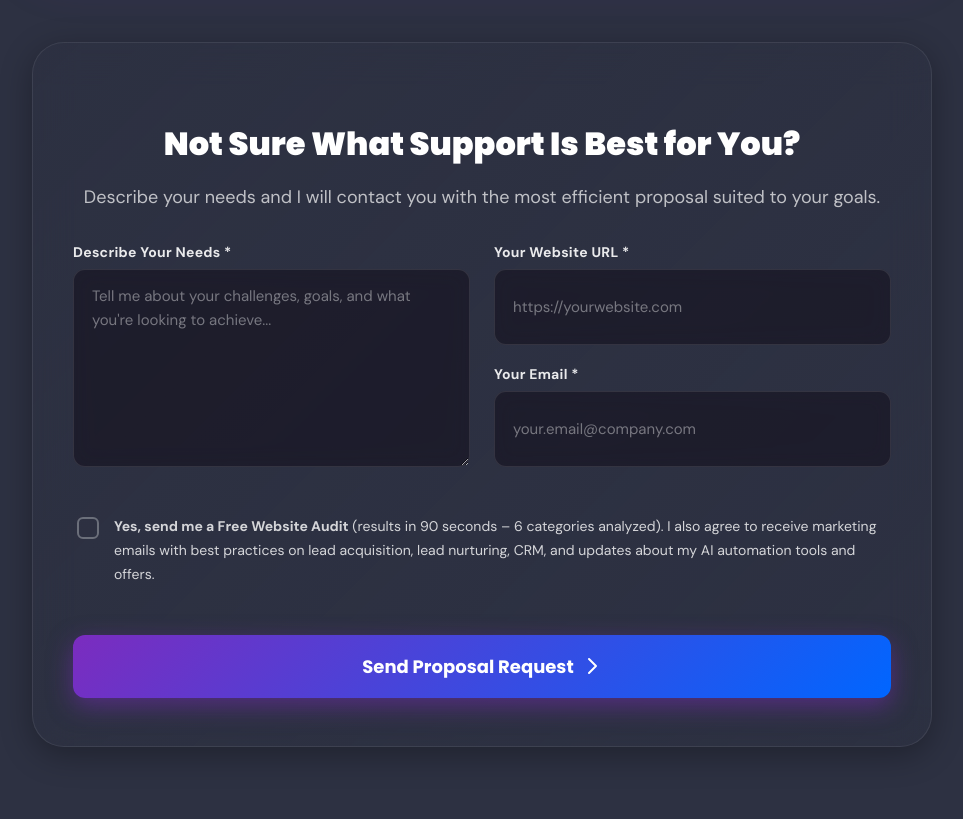
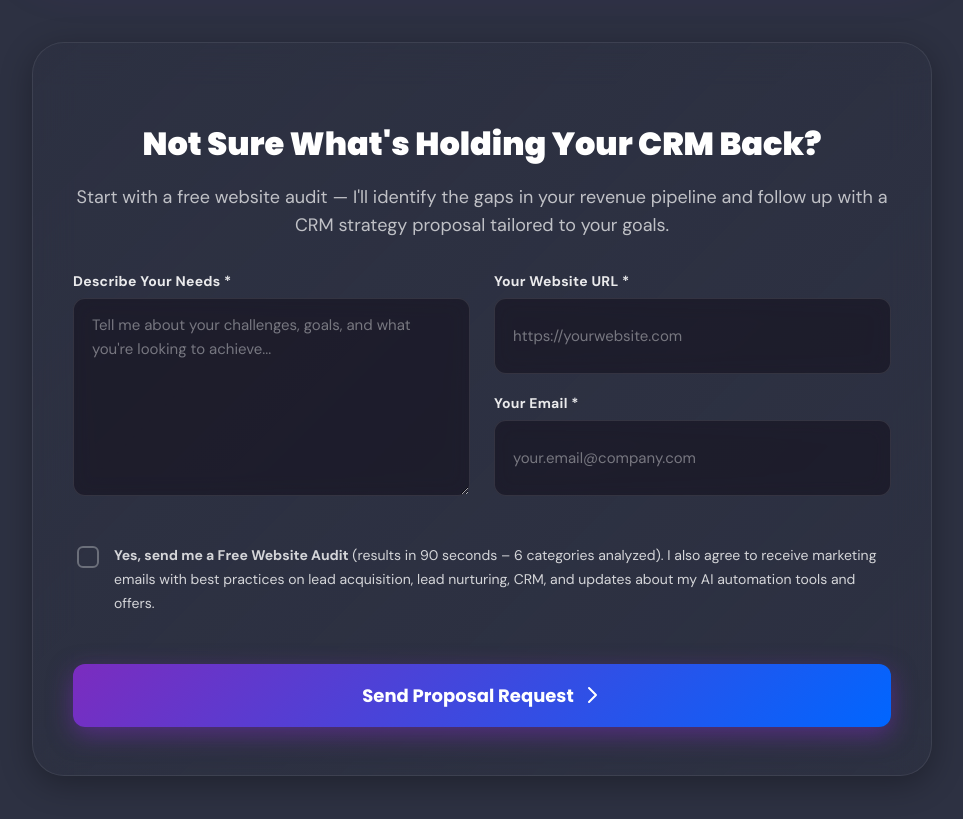
Before and after one commit to zurychhh/rafal-oleksiak-consulting, a Next.js app: page / in a window 1280 px wide. Shown: the part 5660-6479 px from the top of the page, without its empty margins (158-1121 px from the left). Built offline with nearby package versions, Linux system fonts and the light colour scheme; no server answers.

Commit message:
content: update proposal section to reference CRM and free audit

```diff
--- a/app/components/sections/Collaboration.tsx
+++ b/app/components/sections/Collaboration.tsx
@@ -232,9 +232,9 @@ export default function Collaboration({ onSuccess }: CollaborationProps) {
         {/* Custom Proposal Form */}
         <div className={styles.customProposalSection}>
           <div className={styles.proposalContainer}>
-            <h3 className={styles.proposalTitle}>Not Sure What Support Is Best for You?</h3>
+            <h3 className={styles.proposalTitle}>Not Sure What's Holding Your CRM Back?</h3>
             <p className={styles.proposalSubtitle}>
-              Describe your needs and I will contact you with the most efficient proposal suited to your goals.
+              Start with a free website audit — I'll identify the gaps in your revenue pipeline and follow up with a CRM strategy proposal tailored to your goals.
             </p>
 
             <form
```
